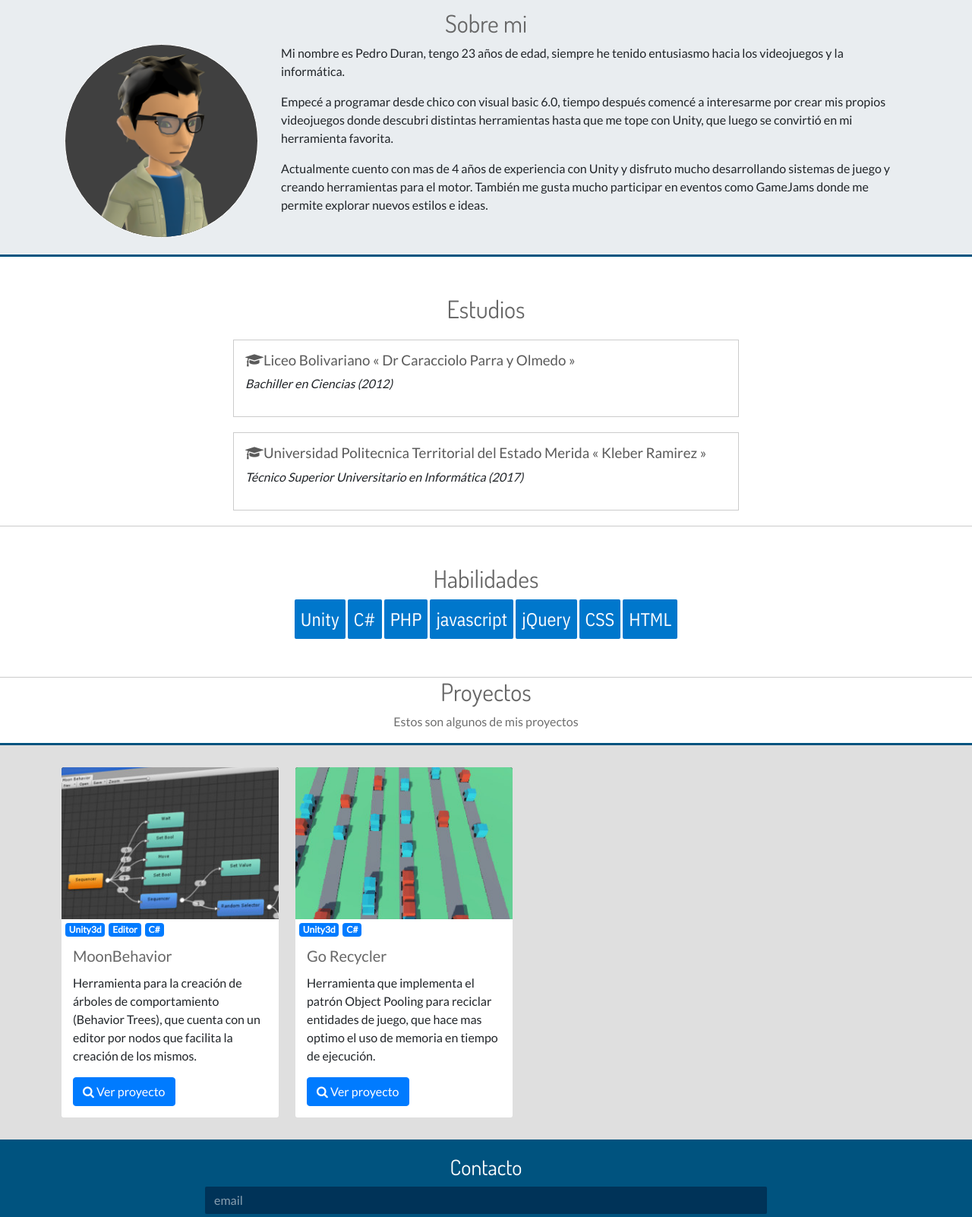
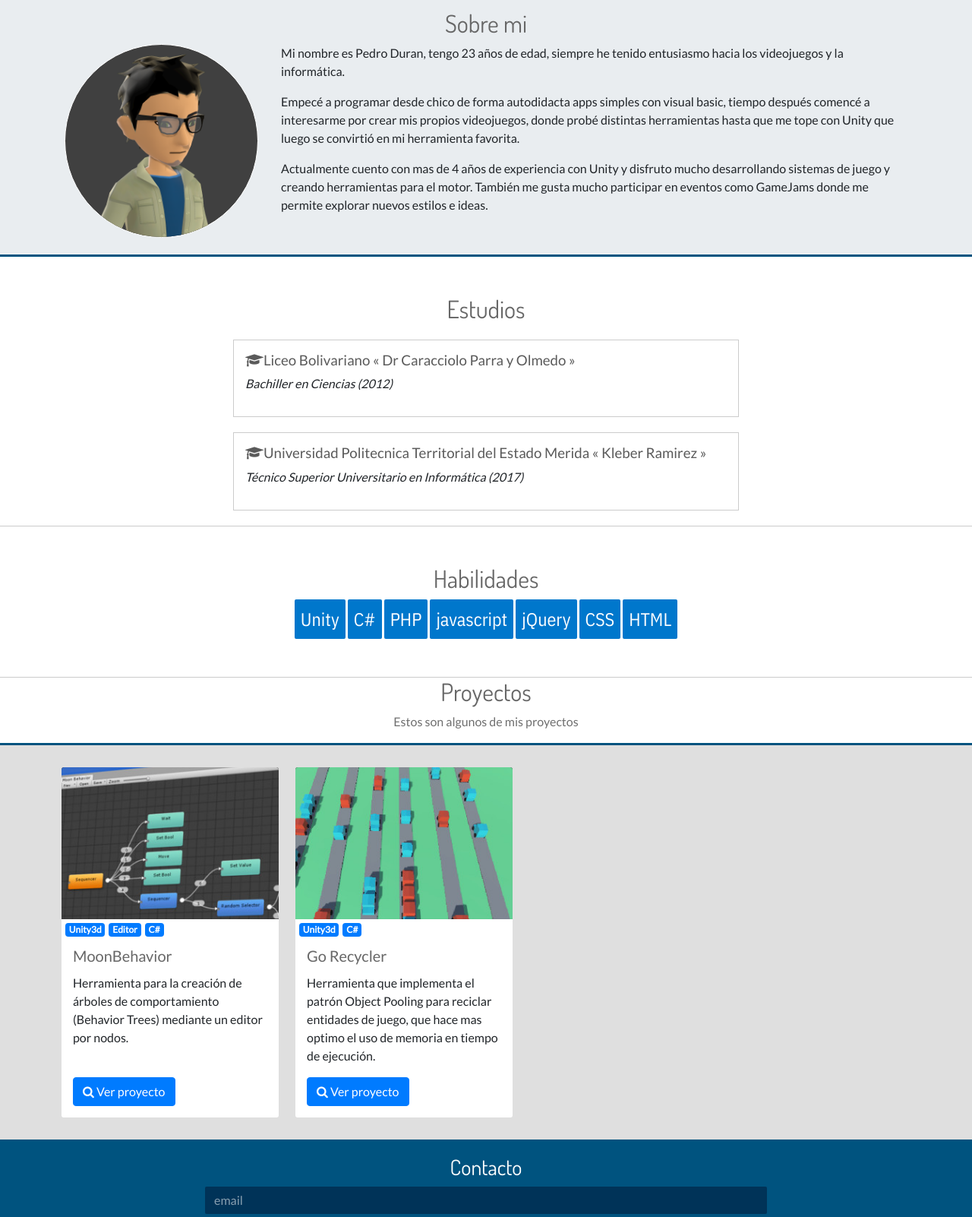
Before and after one commit to pedro15/pedro15.github.io, a plain HTML site: page index.html in a window 1280 px wide. Shown: the part 860-2462 px from the top of the page at 76% size. Drawn offline with nearby package versions, Linux system fonts and the light colour scheme.

Commit message:
actualizando tarjeta

```diff
--- a/css/style.css
+++ b/css/style.css
@@ -223,6 +223,11 @@ h1,h2,h3,h4,h5,h6
     overflow: hidden;
 }
 
+.card-text
+{
+    min-height: 120px;
+}
+
 
 .card-body
 {
--- a/index.html
+++ b/index.html
@@ -51,8 +51,8 @@
                                 Mi nombre es Pedro Duran, tengo 23 años de edad, siempre he tenido entusiasmo hacia los videojuegos y la informática.
                             </p>
                             <p>
-                                Empecé a programar desde chico con visual basic 6.0, tiempo después comencé a interesarme por crear mis propios videojuegos
-                                donde descubri distintas herramientas hasta que me tope con Unity, que luego se convirtió en mi herramienta favorita.
+                                Empecé a programar desde chico de forma autodidacta apps simples con visual basic, tiempo después comencé a interesarme por crear mis propios videojuegos,
+                                donde probé distintas herramientas hasta que me tope con Unity que luego se convirtió en mi herramienta favorita.
                             </p>
 
                             <p>
@@ -121,7 +121,7 @@
                                         <div class="card-body">
                                           <h5 class="card-title">MoonBehavior</h5>
                                           <p class="card-text">
-                                                Herramienta para la creación de árboles de comportamiento (Behavior Trees), que cuenta con un editor por nodos que facilita la creación de los mismos.
+                                                Herramienta para la creación de árboles de comportamiento (Behavior Trees) mediante un editor por nodos.
                                           </p>
                                           <button class="btn btn-primary" data-toggle="modal" data-target="#MoonBehavior" ><i class="fa fa-search"></i> Ver proyecto</button>
 
@@ -186,7 +186,7 @@
 
                                     <div class="modal-body">
                                         <p>
-                                                MoonBehavior permite elaborar árboles de comportamiento mediante el editor por nodos, que facilita el flujo de trabajo al momento de elaborar lógica como inteligencia artificial.
+                                                MoonBehavior permite elaborar árboles de comportamiento por medio del editor por nodos, que facilita el flujo de trabajo al momento de elaborar lógica como inteligencia artificial.
                                         </p>
 
                                         <p><strong>Algunas características  principales:</strong></p>
```
Also changed, not shown: css/style.min.css.
